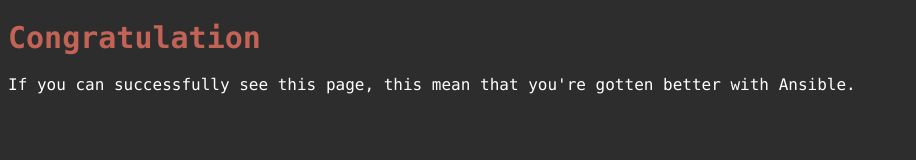
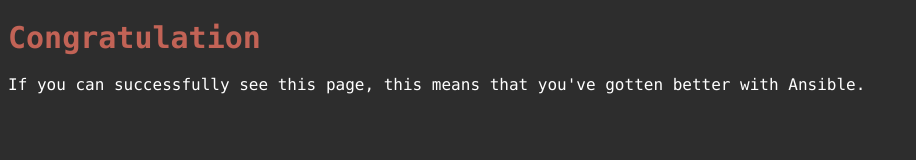
Before and after one commit to devopsop/webfiles, a plain HTML site: page index.html in a window 1280 px wide. Shown: the whole page, without its empty margins (0-916 px from the left). Drawn offline with Linux system fonts and the light colour scheme.

Commit message:
Grammar problems

```diff
--- a/index.html
+++ b/index.html
@@ -20,6 +20,6 @@
 </head>
 <body>
 	<h1>Congratulation</h1>
-	<p>If you can successfully see this page, this mean that you're gotten better with Ansible.</p>
+	<p>If you can successfully see this page, this means that you've gotten better with Ansible.</p>
 </body>
 </html>
```
